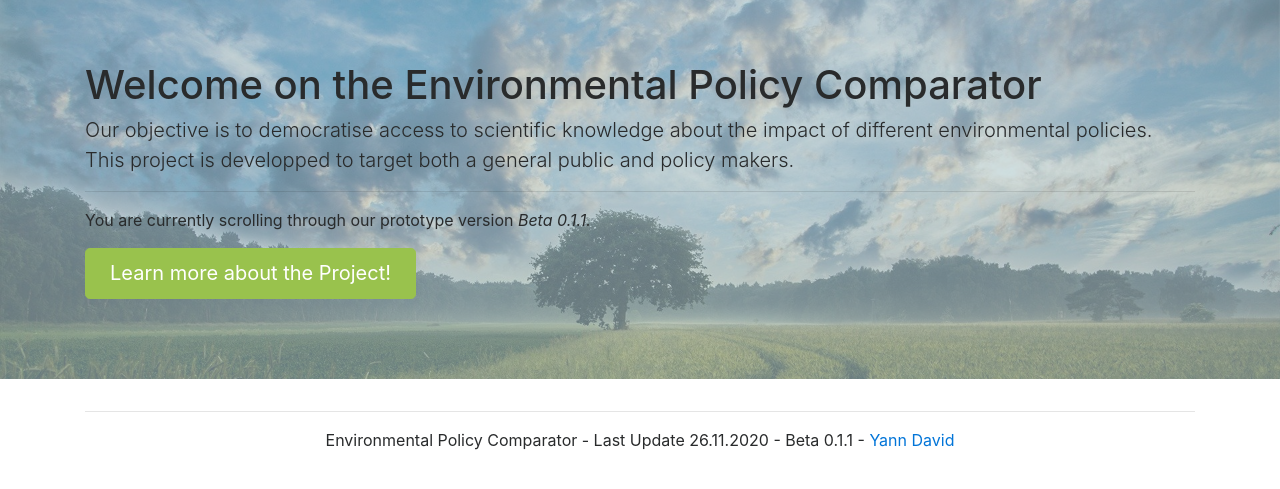
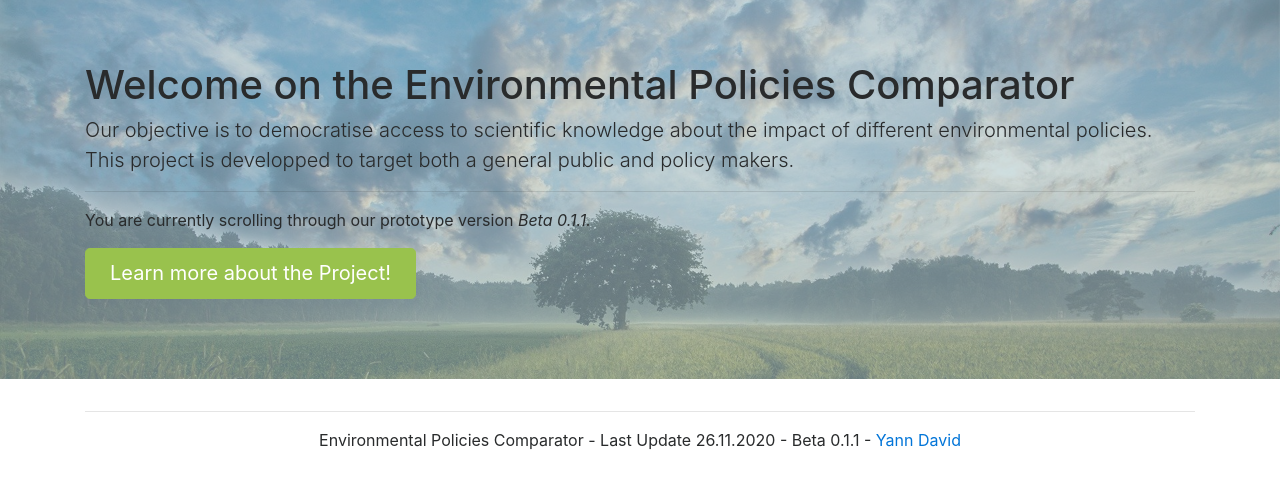
Before and after one commit to TrellixVulnTeam/policy-comparator_KDFX, a Flask app: page / in a window 1280 px wide. Shown: the part 56-545 px from the top of the page. Run offline with Flask 2, Linux system fonts and the light colour scheme; some libraries are stand-ins or nearby versions.

Commit message:
Update name

```diff
--- a/templates/base.html
+++ b/templates/base.html
@@ -13,7 +13,7 @@
         <!--Content-->
         {% block head %}
         <title>
-            {% block title %}{% endblock %}Environmental Policy Comparator
+            {% block title %}{% endblock %}Environmental Policies Comparator
         </title>
         {% endblock %}
         <meta name="viewport" content="width=device-width"
@@ -45,7 +45,7 @@
       <footer class="page-footer">
         <div class="container">
           <hr>
-          <p style="text-align:center;">Environmental Policy Comparator - Last Update 26.11.2020 - Beta 0.1.1 - <a href="mailto:yann.collindavid@gmail.com">Yann David</a></p>
+          <p style="text-align:center;">Environmental Policies Comparator - Last Update 26.11.2020 - Beta 0.1.1 - <a href="mailto:yann.collindavid@gmail.com">Yann David</a></p>
         </div>
         </footer>
 </html>
--- a/templates/index.html
+++ b/templates/index.html
@@ -8,7 +8,7 @@
 <div class="bannerimage">
     <div class="jumbotron jumbotron-fluid layer">
         <div class="container">
-            <h1 class="display-5">Welcome on the Environmental Policy Comparator</h1>
+            <h1 class="display-5">Welcome on the Environmental Policies Comparator</h1>
             <p class="lead">Our objective is to democratise access to scientific knowledge about the impact of different environmental policies.
                 This project is developped to target both a general public and policy makers.</p>
             <hr class="my-6">
--- a/templates/project.html
+++ b/templates/project.html
@@ -17,7 +17,7 @@
 <div class="container">
     <div class="mb-2 col-md-12">
         <div class="header sticky-top headbar">
-            <h2>Why an Environmental Policy Comparator?</h2>
+            <h2>Why an Environmental Policies Comparator?</h2>
         </div>
         <h4>The Idea</h4>
         <p>The project aims at developing of a web-based tool allowing users to access information about the effectiveness of environmental policies based on systematic reviews and meta-analyses of the scientific literature. This tool aims at democratising access to scientific evidence and sources with the end goal of improving policy decisions pace and quality.</p>
```
